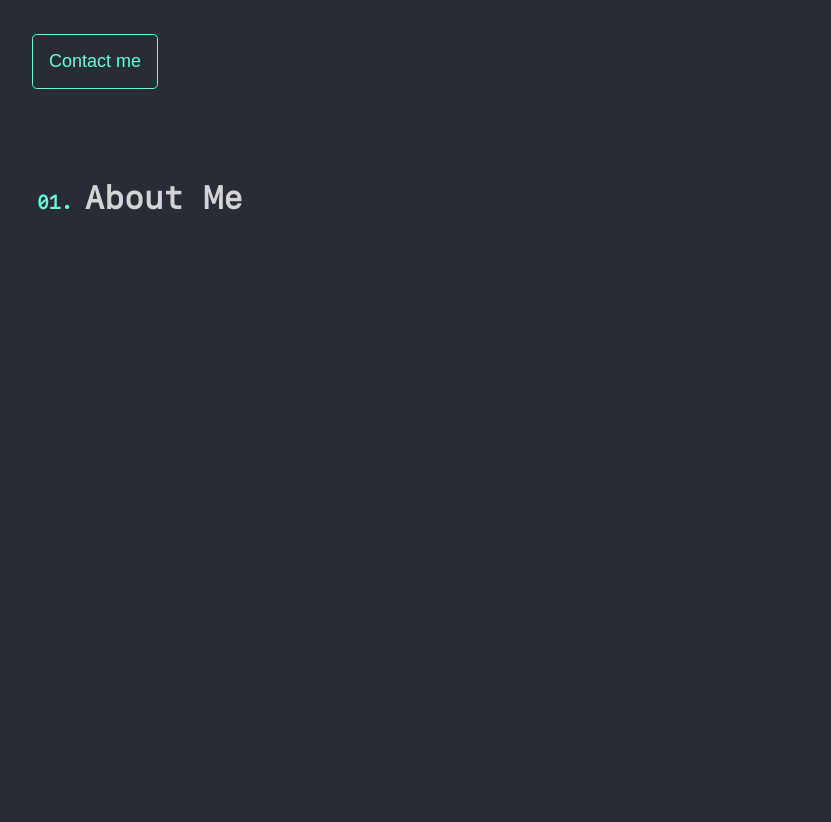
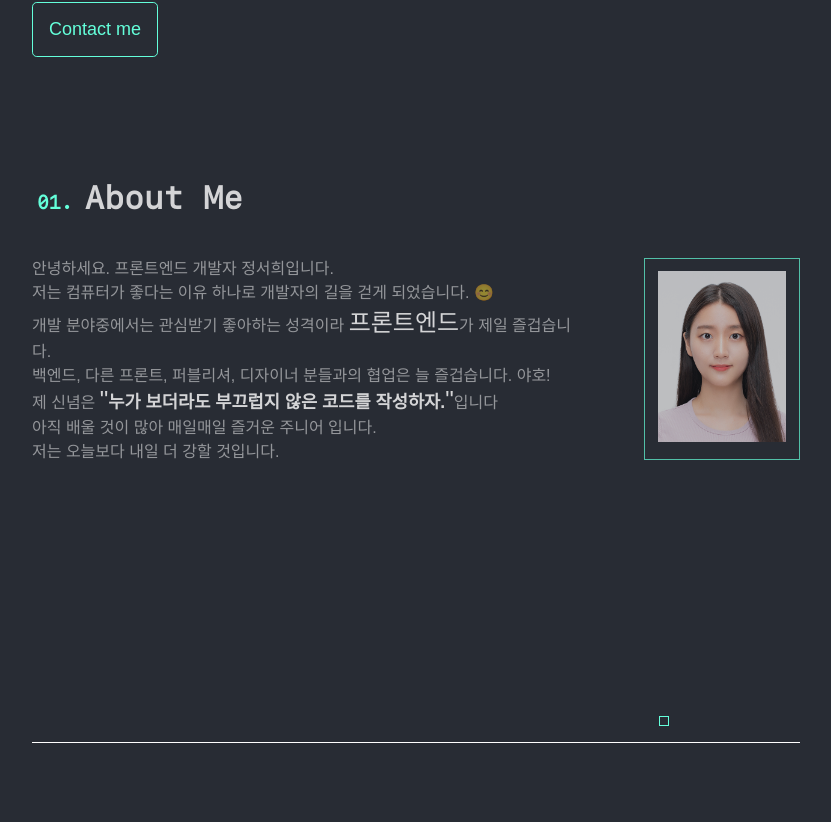
Before and after one commit to LireEruel/my-portfolio, a React (Create React App) app: page / in a window 1280 px wide. Shown: the part 718-1540 px from the top of the page, without its empty margins (224-1055 px from the left). Built offline with nearby package versions, Linux system fonts and the light colour scheme.

Commit message:
애니메이션 적용중

```diff
--- a/src/About.js
+++ /dev/null
@@ -1,13 +0,0 @@
-import "./assets/about.css";
-
-function About() {
-  return (
-    <section id="about">
-      <h1 className="title">
-        01. <span>About Me</span>
-      </h1>
-    </section>
-  );
-}
-
-export default About;
--- /dev/null
+++ b/src/Screen/About.js
@@ -0,0 +1,43 @@
+import Animation from "./Animation";
+import "../assets/about.css";
+
+function About() {
+  return (
+    <section id="about">
+      <h1 className="title">
+        01. <span>About Me</span>
+      </h1>
+      <br />
+      <div className="content">
+        <div className="inner-text">
+          <p>안녕하세요. 프론트엔드 개발자 정서희입니다. </p>
+          <p>
+            저는 컴퓨터가 좋다는 이유 하나로 개발자의 길을 걷게 되었습니다. 😊
+          </p>
+          <p>
+            개발 분야중에서는 관심받기 좋아하는 성격이라 <span>프론트엔드</span>
+            가 제일 즐겁습니다.
+          </p>
+          <p>
+            백엔드, 다른 프론트, 퍼블리셔, 디자이너 분들과의 협업은 늘
+            즐겁습니다. 야호!
+          </p>
+          <p>
+            제 신념은 <span>"</span>
+            <strong>누가 보더라도 부끄럽지 않은 코드를 작성하자.</strong>
+            <span>"</span>
+            입니다
+          </p>
+          <p>아직 배울 것이 많아 매일매일 즐거운 주니어 입니다.</p>
+          <p>저는 오늘보다 내일 더 강할 것입니다. </p>
+        </div>
+        <div className="img-wrap">
+          <img src={require("../assets/profile_image.jpg")}></img>
+        </div>
+      </div>
+      <Animation />
+    </section>
+  );
+}
+
+export default About;
--- /dev/null
+++ b/src/Screen/Animation.js
@@ -0,0 +1,13 @@
+import "../assets/animation.css";
+
+function Animation() {
+  return (
+    <div id="animation-view">
+      <div className="person" />
+      <div className="ball" />
+      <div className="bug" />
+    </div>
+  );
+}
+
+export default Animation;
--- a/src/Topbar.js
+++ b/src/Screen/Topbar.js
@@ -1,5 +1,5 @@
 import { Link } from "react-scroll";
-import "./assets/topbar.css";
+import "../assets/topbar.css";
 
 function Topbar({ step }) {
   console.log(step);
--- a/src/assets/about.css
+++ b/src/assets/about.css
@@ -16,7 +16,44 @@
     animation-delay: 0.2s;
 }
 
-span {
+#about span {
     color : var(--gray-tint);
     font-size: 2rem;
 }
+
+#about p span {
+    color : var(--gray-tint);
+    font-size: 1.5rem;
+}
+
+#about p strong {
+    color : var(--gray-tint);
+    font-size: 1.1rem
+}
+.inner-text {
+    text-align: start;
+    margin-right: 5vw;
+}
+
+.content {
+    display: flex;
+    flex-direction: row;
+    align-items: center;
+}
+.img-wrap img {
+    width: 10vw;
+}
+.img-wrap {
+    width: 10vw;
+    padding: 1vw;
+    border : 1px solid var(--green);
+    transition: all 0.1s;
+    opacity: 0.7;
+}
+
+.img-wrap:hover {
+    width: 10vw;
+    padding: 1vw - 4px;
+    border : 3px solid var(--green);
+    opacity: 1;
+}
--- /dev/null
+++ b/src/assets/animation.css
@@ -0,0 +1,37 @@
+
+#animation-view {
+    margin-top: 5vh;
+    height: 30vh;
+    width: 100%;
+    border-bottom: 1px solid white;
+    display: flex;
+    flex-direction: row;
+    align-items: flex-end;
+}
+
+.ball {
+    position: relative;
+    width: 1vh;
+    height: 1vh;
+    border : 1px solid var(--green);
+    bottom: 2vh;
+    animation-name: moveBall;
+    animation-duration: 3s;
+    animation-timing-function: linear;
+    animation-iteration-count: infinite;
+}
+
+.persion {
+    width: 2vh;
+    height: 3vh;
+    border : 1px solid var(--green);
+}
+
+@keyframes moveBall {
+    from {
+        left: 0%;
+    }
+    to {
+        left: 90%;
+    }
+}
--- a/src/assets/home.css
+++ b/src/assets/home.css
@@ -16,7 +16,7 @@
     animation-duration: 1s;
 }
 
-h2 {
+#home > h2 {
     font-family: sans-serif;
     font-size: 5rem;
     margin: 0;
```
Also changed, not shown: src/App.js (+17 -24 lines), src/assets/profile_image.jpg (added).
